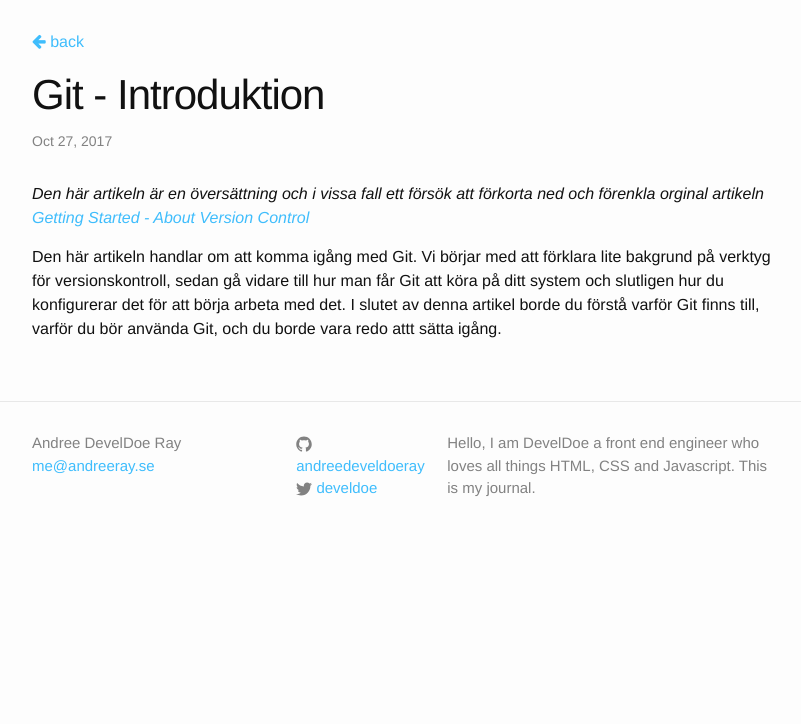
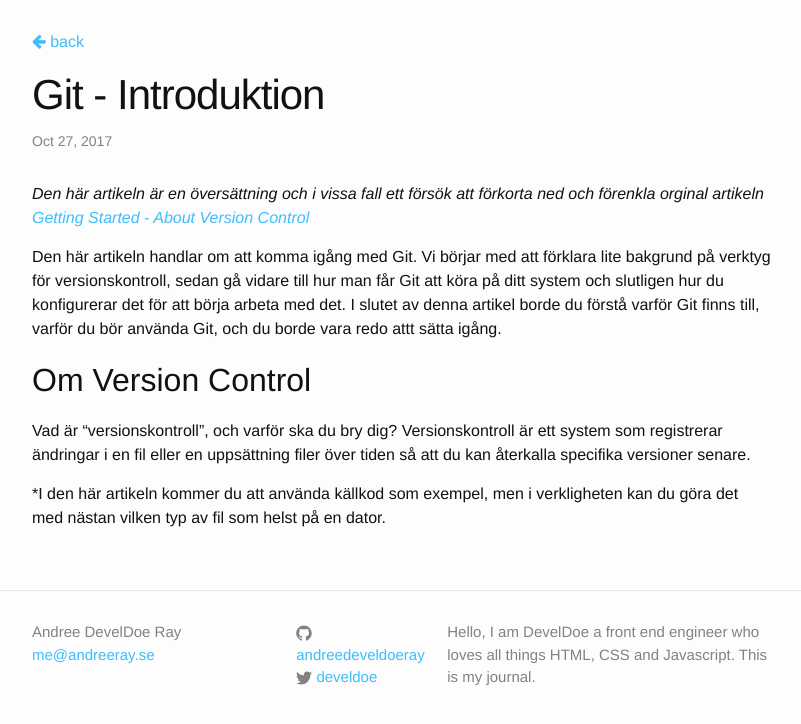
Before and after one commit to develdoe/develdoe.github.io, a Jekyll site: the page built from _posts/2017-10-27-git-introduktion.md, in a window 1280 px wide. Shown: the top 724 px of the page, without its empty margins (238-1039 px from the left). Built offline with Jekyll 4.4.1, drawn with Linux system fonts in a browser that asks for light colours.

Commit message:
Create 2017-10-27-git-introduktion.md

```diff
--- a/_posts/2017-10-27-git-introduktion.md
+++ b/_posts/2017-10-27-git-introduktion.md
@@ -6,3 +6,9 @@
 *Den här artikeln är en översättning och i vissa fall ett försök att förkorta ned och förenkla orginal artikeln [Getting Started - About Version Control](https://git-scm.com/book/en/v2/Getting-Started-About-Version-Control)*
 
 Den här artikeln handlar om att komma igång med Git. Vi börjar med att förklara lite bakgrund på verktyg för versionskontroll, sedan gå vidare till hur man får Git att köra på ditt system och slutligen hur du konfigurerar det för att börja arbeta med det. I slutet av denna artikel borde du förstå varför Git finns till, varför du bör använda Git, och du borde vara redo attt sätta igång.
+
+## Om Version Control
+
+Vad är "versionskontroll", och varför ska du bry dig? Versionskontroll är ett system som registrerar ändringar i en fil eller en uppsättning filer över tiden så att du kan återkalla specifika versioner senare.
+
+*I den här artikeln kommer du att använda källkod som exempel, men i verkligheten kan du göra det med nästan vilken typ av fil som helst på en dator.
```
